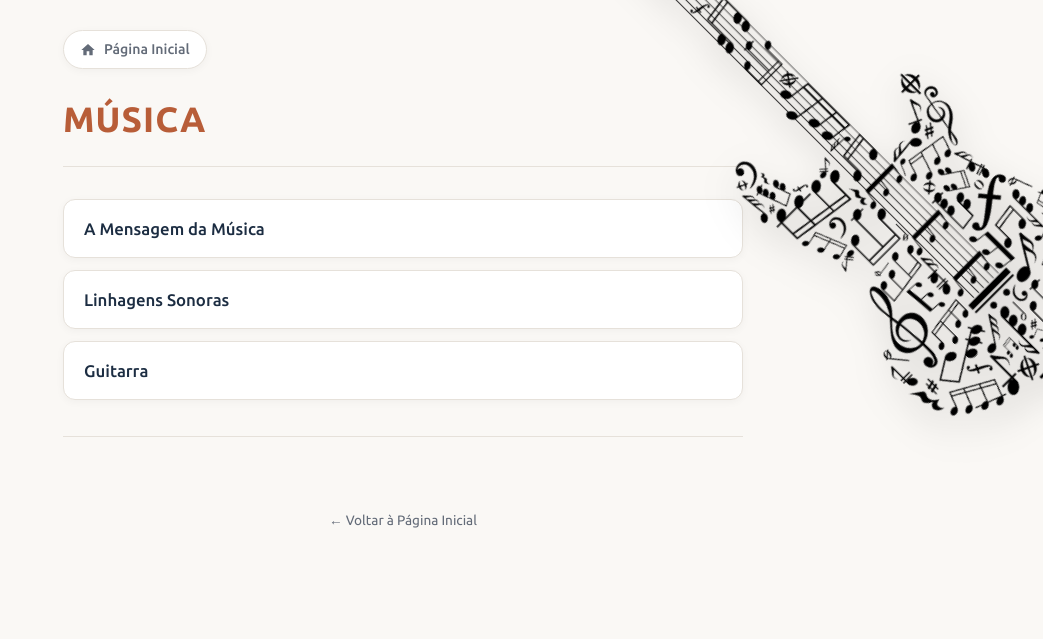
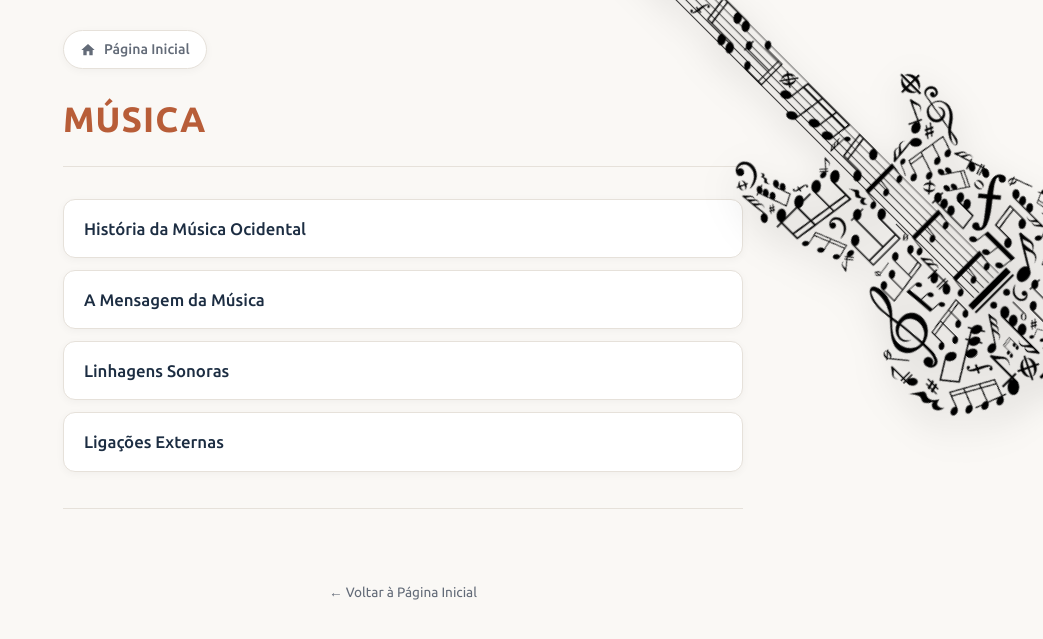
Before and after one commit to joaquim-capitao/musica, a Jekyll site: the page index.html, which Jekyll copies as it is, in a window 1280 px wide. Shown: the top 639 px of the page, without its empty margins (237-1280 px from the left). Built offline with Jekyll 4.4.1, drawn with Linux system fonts in a browser that asks for light colours.

Commit message:
Update links in the chronicles list

```diff
--- a/index.html
+++ b/index.html
@@ -266,9 +266,11 @@
     </header>
 
     <ul class="chronicles-list" id="chronicles-list">
+      <li><a href="https://joaquim-capitao.github.io/musica/historia"><span class="title">História da Música Ocidental</span></a></li>
       <li><a href="https://joaquim-capitao.github.io/musica/a-mensagem-da-musica"><span class="title">A Mensagem da Música</span></a></li>
       <li><a href="https://joaquim-capitao.github.io/musica/generos"><span class="title">Linhagens Sonoras</span></a></li>
-      <li><a href="https://joaquim-capitao.github.io/musica/em-construcao"><span class="title">Guitarra</span></a></li>
+      <li><a href="https://joaquim-capitao.github.io/musica/links-externos"><span class="title">Ligações Externas</span></a></li>
+
     </ul>
 
     <!-- Navegação de Páginas -->
```
